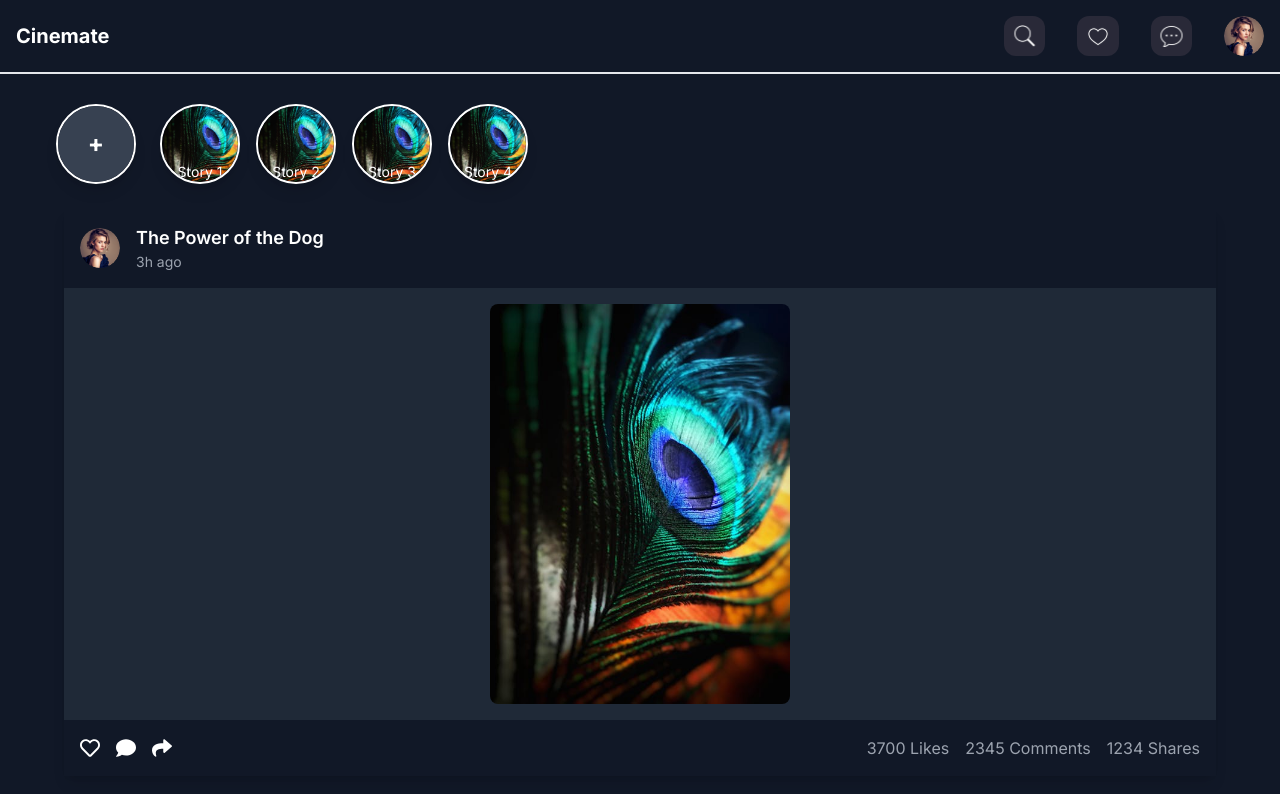
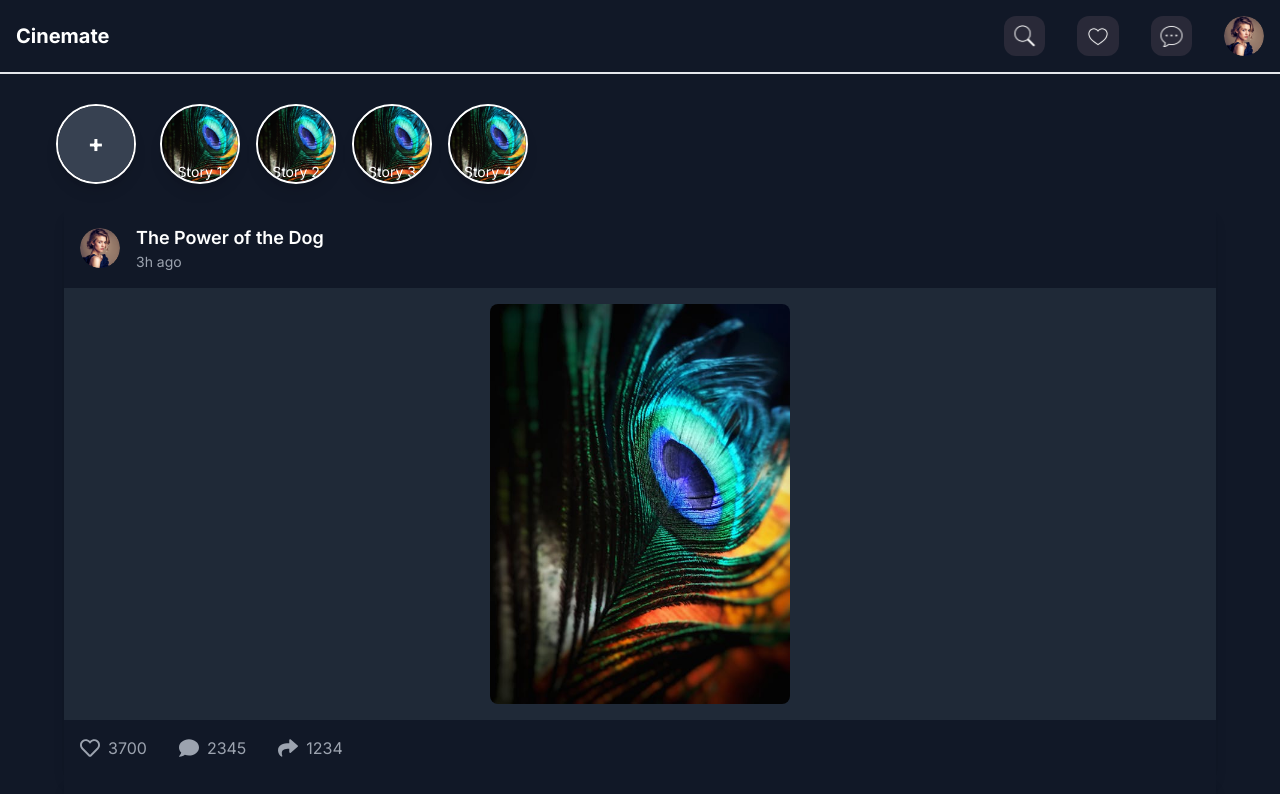
Before and after one commit to PranavShelke4/Cinemate, a Next.js app in the folder Client/: page / in a window 1280 px wide. Shown: the top 794 px of the page. Built offline with nearby package versions, Linux system fonts and the light colour scheme.

Commit message:
chore: Improve styling and layout of Post and Stories components

```diff
--- a/Client/src/app/components/Home/Post.tsx
+++ b/Client/src/app/components/Home/Post.tsx
@@ -9,7 +9,7 @@ function Post({ post }: { post: any }) {
   const [liked, setLiked] = useState(false);
 
   return (
-    <div className="bg-gray-800 text-white mx-16 mb-4 rounded-lg shadow-lg">
+    <div className="bg-gray-800 mb-8 sm:mb-0 text-white mx-4 sm:mx-16 mb-4 rounded-lg shadow-lg">
       <div className="flex items-center mb-4 bg-gray-900 p-4">
         <Image
           src={profile}
@@ -32,8 +32,9 @@ function Post({ post }: { post: any }) {
           className="rounded-lg"
         />
       </div>
-      <div className="flex justify-between items-center bg-gray-900 p-4">
-        <div className="flex items-center space-x-4">
+      <div className="flex flex-col sm:flex-row justify-between items-start bg-gray-900 p-4">
+        <div className="flex space-x-8 text-gray-400">
+          <span className="flex gap-2 items-center">
             <button onClick={() => setLiked(!liked)}>
               {liked ? (
                 <FaHeart className="text-red-500" size={20} />
@@ -41,13 +42,14 @@ function Post({ post }: { post: any }) {
                 <FaRegHeart size={20} />
               )}
             </button>
-          <FaComment size={20} />
-          <FaShare size={20} />
-        </div>
-        <div className="flex space-x-4 text-gray-400">
-          <span>{post.likes} Likes</span>
-          <span>{post.comments} Comments</span>
-          <span>{post.shares} Shares</span>
+            {post.likes}
+          </span>
+          <span className="flex gap-2 items-center">
+            <FaComment size={20} /> {post.comments}
+          </span>
+          <span className="flex gap-2 items-center">
+            <FaShare size={20} /> {post.shares}
+          </span>
         </div>
       </div>
     </div>
--- a/Client/src/app/components/Home/Stories.tsx
+++ b/Client/src/app/components/Home/Stories.tsx
@@ -34,7 +34,7 @@ function Stories() {
   };
 
   return (
-    <div className="w-full pl-12 mt-0 sm:mt-20 overflow-x-auto snap-x snap-mandatory space-x-4 p-4 scrollbar-hide">
+    <div className="w-full mb-2 sm:mb-0 pl-0 sm:pl-12 mt-0 sm:mt-20 overflow-x-auto snap-x snap-mandatory space-x-4 p-4 scrollbar-hide">
       <div className="w-full flex space-x-4">
         <Link href="/add-story">
           <div className="snap-center shrink-0 w-16 sm:w-20 h-16 sm:h-20 relative border-2 border-white rounded-full overflow-hidden cursor-pointer shadow-lg m-2">
```
Lines whose indentation alone changed are shown as unchanged.
